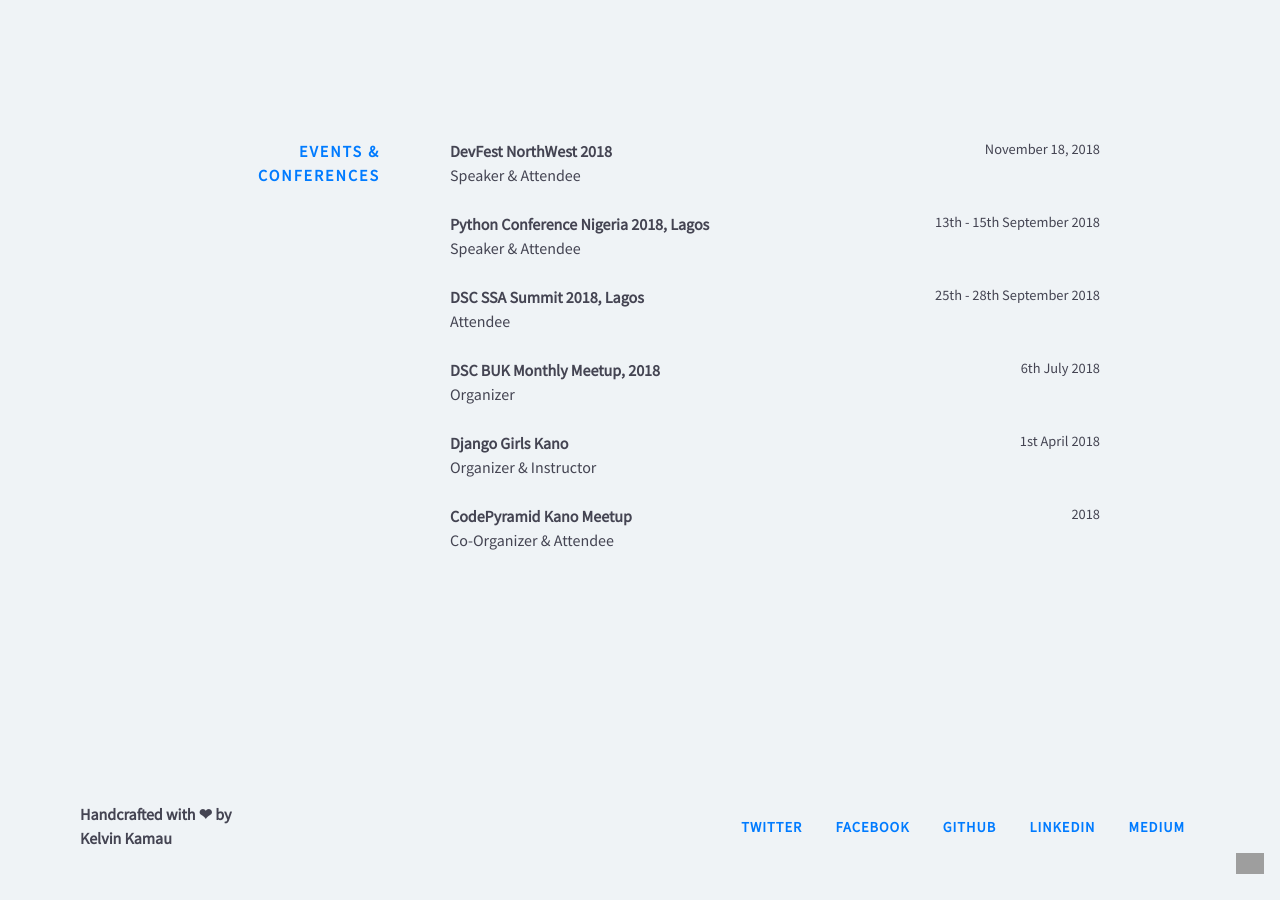
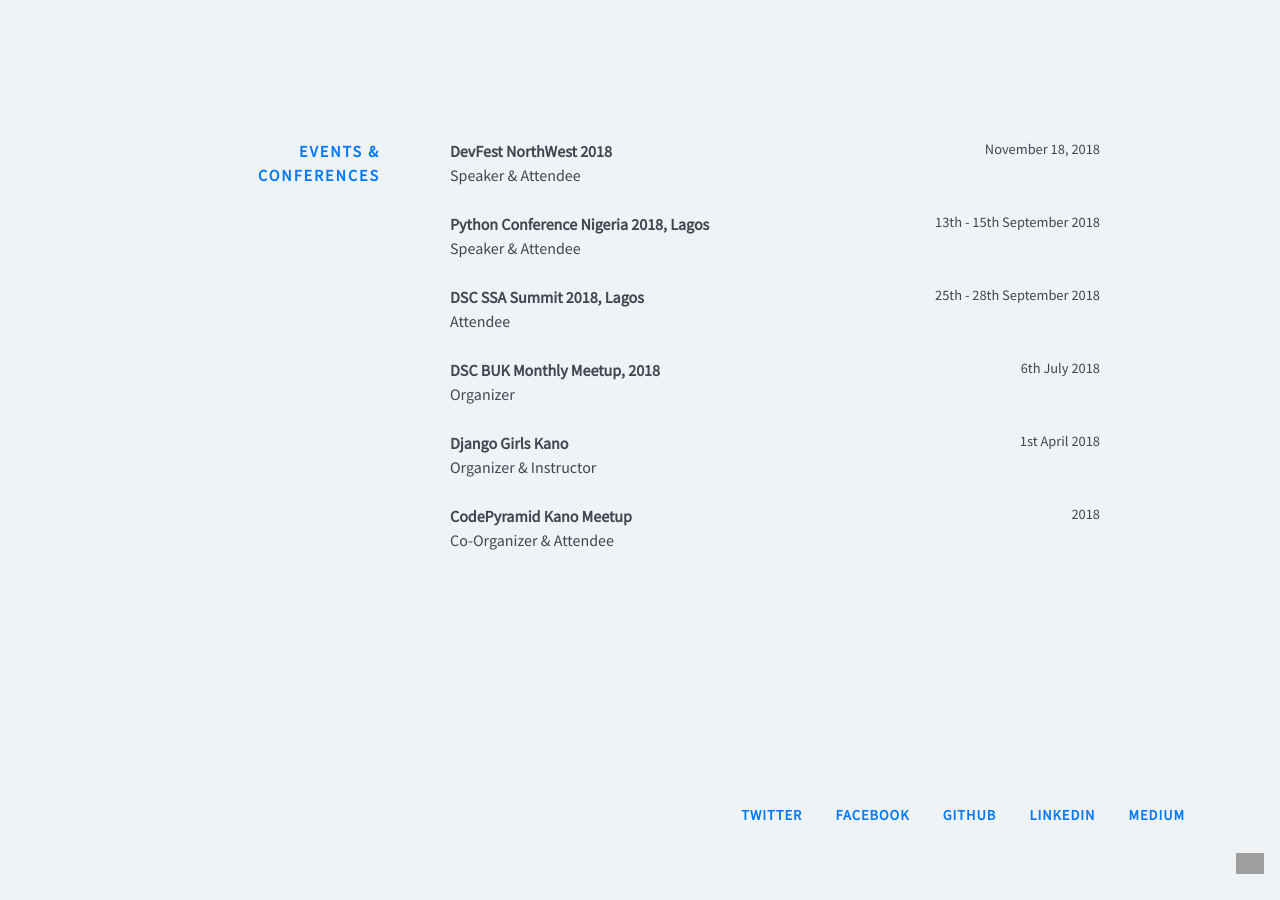
Before and after one commit to Timtech4u/timtech4u.github.io, a Jekyll site: the page built from index.html, in a window 1280 px wide and 900 px high, scrolled down 4873 px. Built offline with Jekyll 4.4.1, drawn with Linux system fonts in a browser that asks for light colours; nearby versions of some CDN libraries; after the commit the page ends 5750 px from its top, so only the background shows below that; grey boxes are pictures that could not be loaded.

Commit message:
Update footer.html

```diff
--- a/_includes/footer.html
+++ b/_includes/footer.html
@@ -12,14 +12,6 @@
     }
 </style>
 <footer class="footer">
-    <div class="footer__copyright">
-        <div class="top">
-            <span>Handcrafted with ❤ by </span>
-        </div>
-        <div class="bottom">
-            <a href="https://github.com/kelvinkamau"> <span>Kelvin Kamau</span></a>
-        </div>
-    </div>
     <div class="sharethis-inline-reaction-buttons"></div>
     <div class="footer__links">
         {% for link in site.social %}
```
